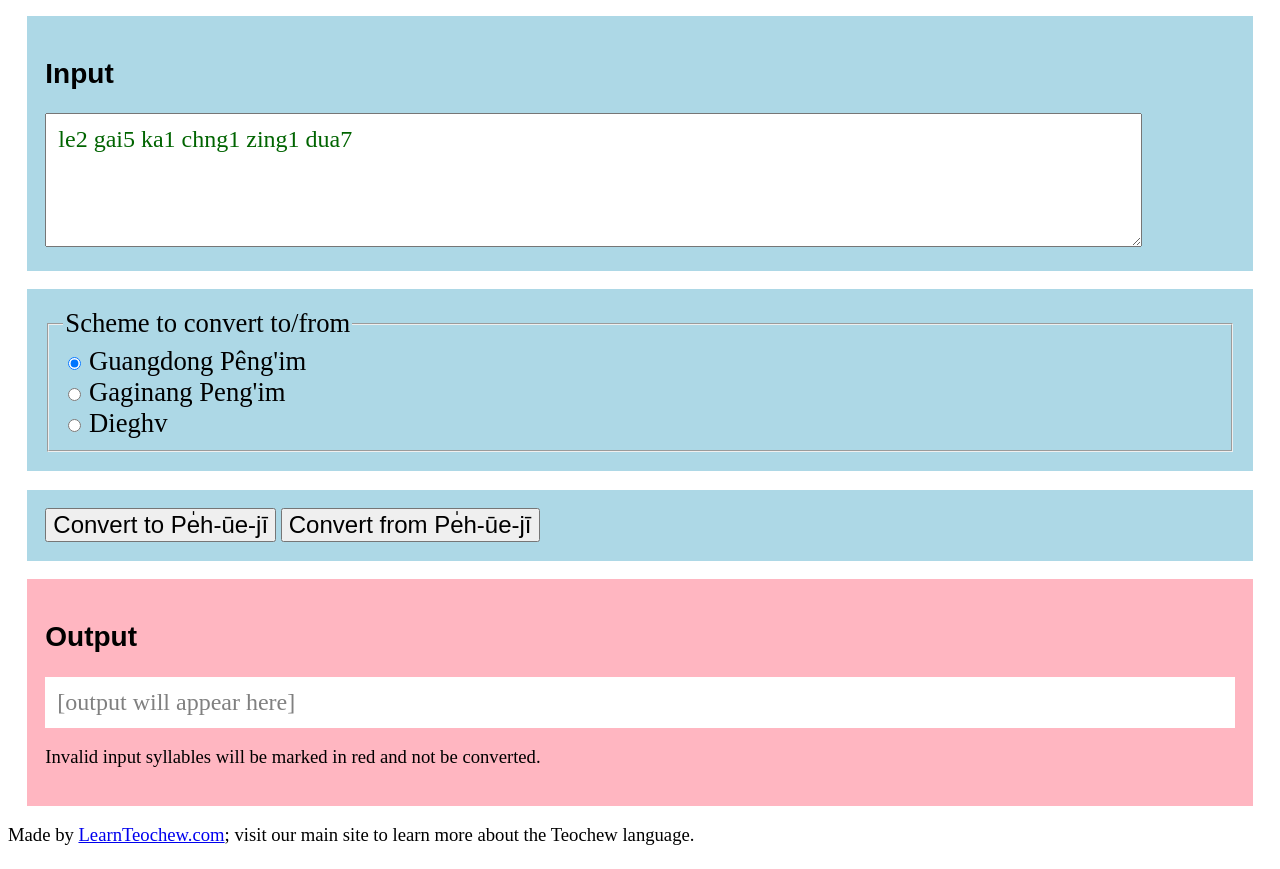
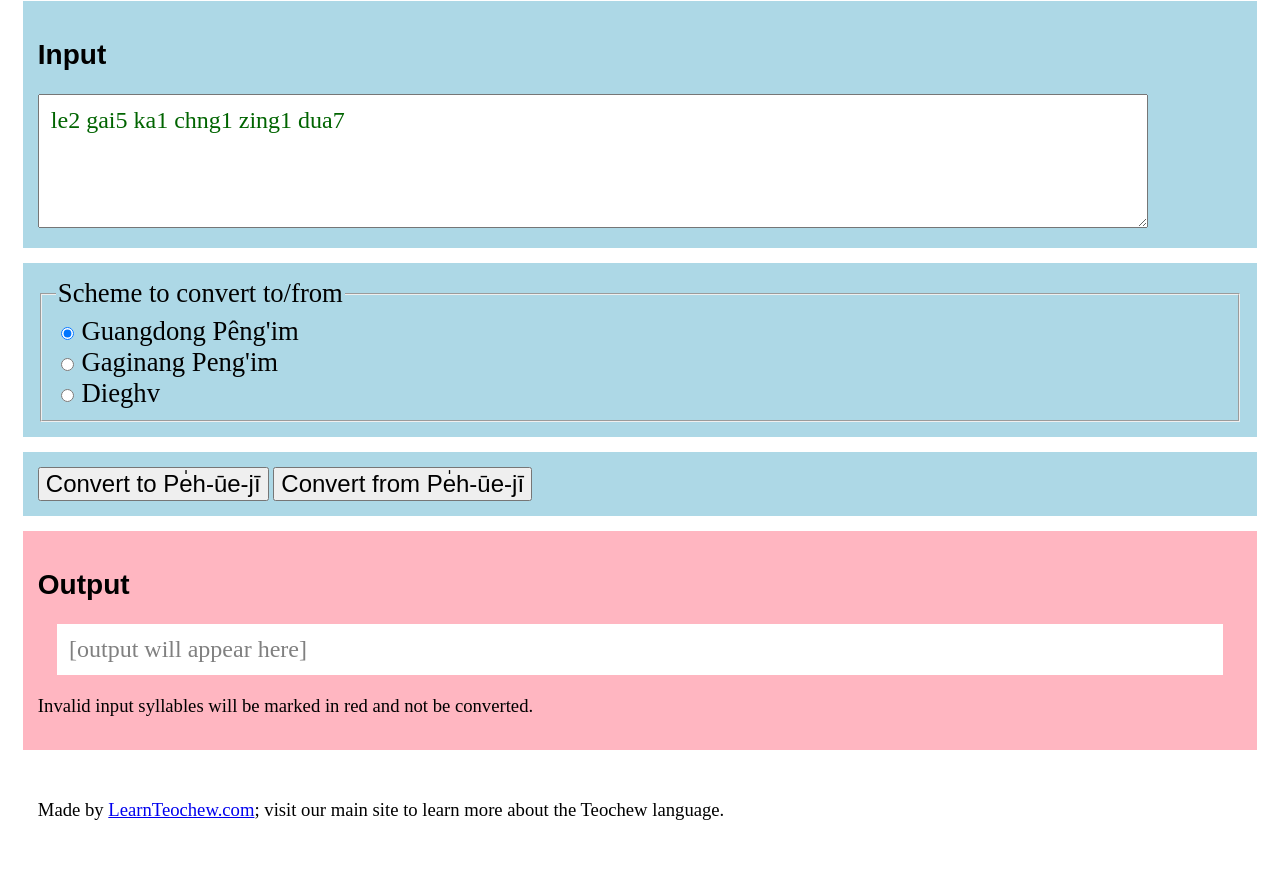
Before and after one commit to learn-teochew/pengim-js, a website with bundled scripts: page index.html in a window 1280 px wide. Shown: the part 487-1356 px from the top of the page. Built offline with nearby package versions, Linux system fonts and the light colour scheme.

Commit message:
Separate stylesheet, tidy style

```diff
--- a/index.html
+++ b/index.html
@@ -4,49 +4,7 @@
     <meta charset="utf-8">
     <title>Teochew Romanization Converter</title>
     <script src="./webscript.js" type="module"></script>
-<style>
-body {
-  font-size: 14pt;
-}
-p {
-  font-family: serif;
-}
-h1, h2 {
-  font-family: sans-serif;
-}
-textarea {
-  font-size: 18pt;
-  width: 90%;
-  margin: auto;
-  padding: 0.5em;
-  font-family: serif;
-  color: darkgreen;
-}
-button {
-  font-size: 18pt;
-  margin: auto;
-}
-legend {
-  font-size: 20pt;
-}
-label {
-  font-size: 20pt;
-}
-div.padbox {
-  margin: 1em;
-  padding: 1em;
-}
-.padbox-lightblue {
-  margin: 1em;
-  padding: 1em;
-  background: lightblue;
-}
-.padbox-lightpink {
-  margin: 1em;
-  padding: 1em;
-  background: lightpink;
-}
-</style>
+    <link rel="stylesheet" href="style.css">
   </head>
 
   <body>
@@ -71,40 +29,42 @@ div.padbox {
         <li>Tones must be marked either by numbers (GDPI) or diacritics (PUJ) on each syllable</li>
       </ul>
     </div>
-    <div class="padbox" style="background:lightblue;">
+    <div class="lightblue">
       <h2>Input</h2>
       <textarea id="input" name="input" rows="4">le2 gai5 ka1 chng1 zing1 dua7</textarea>
     </div>
 
-    <div class="padbox" style="background:lightblue;">
+    <div class="lightblue">
       <fieldset><legend>Scheme to convert to/from</legend>
-        <div>
+        <div class="radio">
           <input type="radio" id="gdpi" name="system" value="gdpi" checked/>
           <label for="gdpi">Guangdong Pêng'im</label>
         </div>
-        <div>
+        <div class="radio">
           <input type="radio" id="ggn" name="system" value="ggn" />
           <label for="ggn">Gaginang Peng'im</label>
         </div>
-        <div>
+        <div class="radio">
           <input type="radio" id="dieghv" name="system" value="dieghv" />
           <label for="dieghv">Dieghv</label>
         </div>
       </fieldset>
     </div>
 
-    <div class="padbox" style="background:lightblue;">
+    <div class="lightblue">
       <button id="topuj_button">Convert to Pe̍h-ūe-jī</button>
       <button id="frompuj_button">Convert from Pe̍h-ūe-jī</button>
     </div>
 
-    <div class="padbox" style="background:lightpink;">
+    <div class="lightpink">
       <h2>Output</h2>
-      <div style="font-size:18pt; background:white; padding:0.5em;" id="outputdiv"><span style="color:grey;">[output will appear here]</span></div>
+      <div style="" id="outputdiv"><span style="color:grey;">[output will appear here]</span></div>
       <p>Invalid input syllables will be marked in red and not be converted.</p>
     </div>
 
-    <p>Made by <a href="https://learnteochew.com/">LearnTeochew.com</a>; visit our main site to learn more about the Teochew language.</p>
+    <div>
+      <p>Made by <a href="https://learnteochew.com/">LearnTeochew.com</a>; visit our main site to learn more about the Teochew language.</p>
+    </div>
 
   </body>
 
--- /dev/null
+++ b/style.css
@@ -0,0 +1,57 @@
+body {
+  font-size: 14pt;
+}
+
+p {
+  font-family: serif;
+}
+
+h1, h2 {
+  font-family: sans-serif;
+}
+
+textarea {
+  font-size: 18pt;
+  width: 90%;
+  margin: auto;
+  padding: 0.5em;
+  font-family: serif;
+  color: darkgreen;
+}
+
+button {
+  font-size: 18pt;
+  margin: auto;
+}
+
+legend {
+  font-size: 20pt;
+}
+
+label {
+  font-size: 20pt;
+}
+
+div {
+  margin: 0.8em;
+  padding: 0.8em;
+}
+
+.radio {
+  margin: 0em;
+  padding: 0em;
+}
+
+.lightblue {
+  background: lightblue;
+}
+
+.lightpink {
+  background: lightpink;
+}
+
+#outputdiv {
+  font-size: 18pt;
+  background: white;
+  padding: 0.5em;
+}
```
